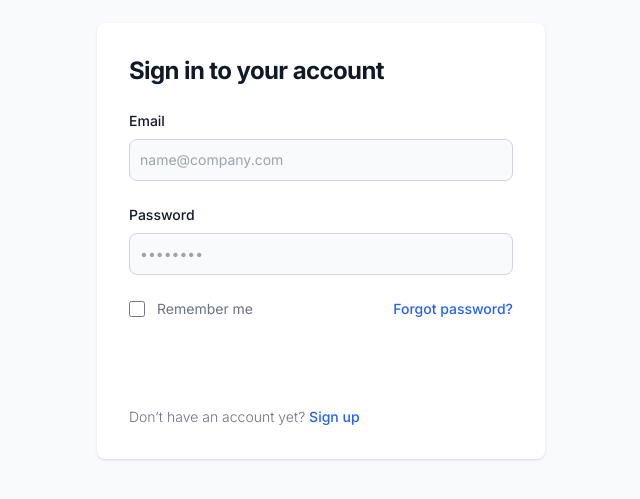
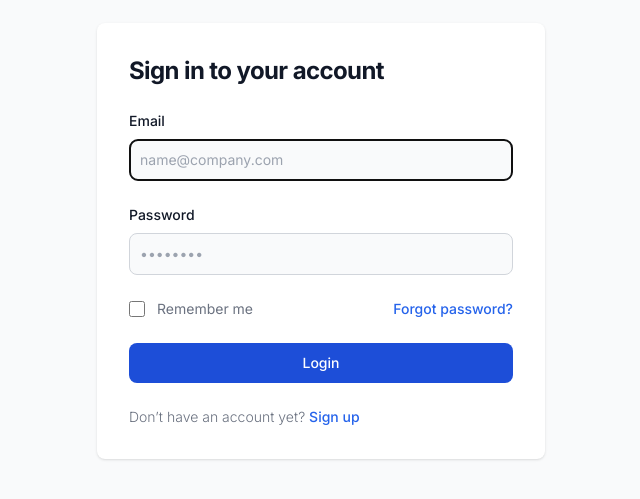
Before and after one commit to chukwuma619/realtime-chat-supabase-nextjs, a Next.js app: page /auth/login in a window 1280 px wide. Shown: the part 159-658 px from the top of the page, without its empty margins (319-959 px from the left). Built offline with nearby package versions, Linux system fonts and the light colour scheme.

Commit message:
fixed context

```diff
--- a/src/app/auth/login/page.tsx
+++ b/src/app/auth/login/page.tsx
@@ -3,7 +3,7 @@
 import Link from "next/link";
 import { useFormState, useFormStatus } from "react-dom";
 import { loginUser } from "@/actions/auth";
-import { AuthSubmitButton } from "@/ui/buttons";
+import { AuthSubmitButton } from "@/components/buttons";
 
 export default function LoginPage() {
     const [formState, formAction] = useFormState(loginUser, undefined);
@@ -23,11 +23,11 @@ export default function LoginPage() {
                             <form className="space-y-4 md:space-y-6" action={formAction}>
                                 <div>
                                     <label htmlFor="email" className="block mb-2 text-sm font-medium text-gray-900 dark:text-white">Email</label>
-                                    <input type="email" name="email" id="email" className="bg-gray-50 border border-gray-300 text-gray-900 sm:text-sm rounded-lg focus:ring-blue-600 focus:border-blue-600 block w-full p-2.5 dark:bg-gray-700 dark:border-gray-600 dark:placeholder-gray-400 dark:text-white dark:focus:ring-blue-500 dark:focus:border-blue-500" placeholder="name@company.com" />
+                                    <input type="email" name="email" id="email" autoComplete="email" autoFocus className="bg-gray-50 border border-gray-300 text-gray-900 sm:text-sm rounded-lg focus:ring-blue-600 focus:border-blue-600 block w-full p-2.5 dark:bg-gray-700 dark:border-gray-600 dark:placeholder-gray-400 dark:text-white dark:focus:ring-blue-500 dark:focus:border-blue-500" placeholder="name@company.com" />
                                 </div>
                                 <div>
                                     <label htmlFor="password" className="block mb-2 text-sm font-medium text-gray-900 dark:text-white">Password</label>
-                                    <input type="password" name="password" id="password" placeholder="••••••••" className="bg-gray-50 border border-gray-300 text-gray-900 sm:text-sm rounded-lg focus:ring-blue-600 focus:border-blue-600 block w-full p-2.5 dark:bg-gray-700 dark:border-gray-600 dark:placeholder-gray-400 dark:text-white dark:focus:ring-blue-500 dark:focus:border-blue-500" />
+                                    <input type="password" autoComplete="current-password" name="password" id="password" placeholder="••••••••" className="bg-gray-50 border border-gray-300 text-gray-900 sm:text-sm rounded-lg focus:ring-blue-600 focus:border-blue-600 block w-full p-2.5 dark:bg-gray-700 dark:border-gray-600 dark:placeholder-gray-400 dark:text-white dark:focus:ring-blue-500 dark:focus:border-blue-500" />
                                 </div>
                                 <div className="flex items-center justify-between">
                                     <div className="flex items-start">
--- a/src/app/auth/register/page.tsx
+++ b/src/app/auth/register/page.tsx
@@ -1,4 +1,7 @@
+'use client';
+
 import Link from "next/link"
+import { AuthSubmitButton } from "@/components/buttons"
 export default function registerPage() {
     return (
         <>
@@ -36,9 +39,9 @@ export default function registerPage() {
                                         </div>
                                     </div>
                                 </div>
-                                <button type="submit" className="w-full text-white bg-blue-600 hover:bg-blue-700 focus:ring-4 focus:outline-none focus:ring-blue-300 font-medium rounded-lg text-sm px-5 py-2.5 text-center dark:bg-blue-600 dark:hover:bg-blue-700 dark:focus:ring-blue-800">Create account</button>
+                                <AuthSubmitButton text="Create Account" />
                                 <p className="text-sm font-light text-gray-500 dark:text-gray-400">
-                                    Already have an account? <Link href="#" className="font-medium text-blue-600 hover:underline dark:text-blue-500">Sign in</Link>
+                                    Already have an account? <Link href="/auth/login" className="font-medium text-blue-600 hover:underline dark:text-blue-500">Sign in</Link>
                                 </p>
                             </form>
                         </div>
--- a/src/app/inbox/[username]/page.tsx
+++ b/src/app/inbox/[username]/page.tsx
@@ -1,12 +1,10 @@
-import Threads from "@/ui/threads";
+import Threads from "@/components/threads";
 import { getAllMessages } from "@/actions/message";
 import { fetchUserProfile, fetchUserDetails } from "@/actions/profile";
 
 
 
 export default async function MessagePage({ params }: { params: { user_id: string } }) {
-    const userProfile = await fetchUserProfile()
-    console.log(userProfile);
 
     const userDetails = await fetchUserDetails(params.user_id)
     console.log(userDetails);
@@ -14,5 +12,5 @@ export default async function MessagePage({ params }: { params: { user_id: strin
     const messages = await getAllMessages(params.user_id)
     console.log(messages);
 
-    return <Threads messages={messages} user_profile={userProfile} user_details={userDetails} />
+    return <Threads messages={messages}  user_details={userDetails} />
 }
--- /dev/null
+++ b/src/components/buttons.tsx
@@ -0,0 +1,24 @@
+import { useFormStatus } from "react-dom";
+
+export function AuthSubmitButton({ text }: { text: string }) {
+    const status = useFormStatus();
+    return (
+        <button
+            type="submit"
+            disabled={status.pending}
+            className="w-full text-white bg-blue-700 hover:bg-blue-600 focus:ring-4 focus:outline-none  focus:ring-blue-300 font-medium rounded-lg text-sm px-5 py-2.5 text-center disabled:bg-blue-300 dark:bg-blue-600 dark:hover:bg-blue-700 dark:focus:ring-blue-800"
+        >
+            {text}
+        </button>
+    );
+}
+
+
+export function SendMessageButton({ children }: { children: React.ReactNode }) {
+    const status = useFormStatus();
+    return (
+        <button type="submit" title="send" className="absolute right-0 top-1/4 p-1">
+            {children}
+        </button>
+    );
+}
--- a/src/ui/threads.tsx
+++ b/src/components/threads.tsx
@@ -8,15 +8,18 @@ import { createBrowserClient, } from "@supabase/ssr";
 import { User } from "@supabase/supabase-js";
 import { useEffect, useState, useRef, useOptimistic } from "react";
 import { useFormState } from "react-dom";
-import { SendMessageButton } from "@/ui/buttons";
+import { SendMessageButton } from "@/components/buttons";
 
 import { deliverMessage } from "@/actions/message";
+import { useProfile } from "@/contexts/ProfileProvider";
 type messageType = Database['public']['Tables']['messages']['Row']
 
 type userProfileType = Database['public']['Tables']['profiles']['Row']
 
 
-export default function Threads({ messages, user_profile, user_details }: { messages: messageType[] | null, user_profile: userProfileType | null, user_details: userProfileType | null, }) {
+export default function Threads({ messages, user_details }: { messages: messageType[] | null, user_details: userProfileType | null, }) {
+    const user = useProfile()
+    console.log(user);
 
     const [allMessages, setAllMessages] = useState<messageType[] | null>([])
     useEffect(() => {
@@ -28,7 +31,7 @@ export default function Threads({ messages, user_profile, user_details }: { mess
         process.env.NEXT_PUBLIC_SUPABASE_ANON_KEY!,)
     useEffect(() => {
 
-        const channels = supabase.channel('custom-insert-channel')
+        const channels = supabase.channel('chat-channel')
             .on(
                 'postgres_changes',
                 { event: 'INSERT', schema: 'public', table: 'messages', },
@@ -59,7 +62,7 @@ export default function Threads({ messages, user_profile, user_details }: { mess
                     </div>
 
                     <div className="flex flex-col">
-                        <h5 className="text-gray-900 font-medium text-base">{user_details?.last_name} {user_details?.first_name}</h5>
+                        <h5 className="text-gray-900 font-medium text-base">{user?.last_name} {user?.first_name}</h5>
                         <div className="flex gap-x-1 mt-0.5 text-green-500 text-xs items-center flex-1">
                             <GoDotFill />
                             <span>Online</span>
@@ -80,7 +83,7 @@ export default function Threads({ messages, user_profile, user_details }: { mess
             </nav>
             <div className="flex flex-col gap-y-4 p-4 max-h-[77vh] overflow-y-scroll">
                 {allMessages?.map((message) => {
-                    const isSender = message.sender_id === user_profile?.user_id
+                    const isSender = message.sender_id === user?.user_id
                     return (
 
                         <div key={message.id} className={`w-full flex gap-x-2.5 ${isSender ? 'flex-row-reverse' : 'flex-row'} `}>
@@ -95,7 +98,7 @@ export default function Threads({ messages, user_profile, user_details }: { mess
                             </div>
                             <div>
                                 <div className={`flex gap-x-1.5 ${isSender ? 'justify-end' : 'justify-start'}`}>
-                                    <h6 className="text-gray-900 font-medium text-sm">{isSender ? `${user_profile?.first_name} ${user_profile?.last_name}` : `${user_details?.first_name} ${user_details?.last_name}`}</h6>
+                                    <h6 className="text-gray-900 font-medium text-sm">{isSender ? `${user?.first_name} ${user?.last_name}` : `${user_details?.first_name} ${user_details?.last_name}`}</h6>
                                     <p className="texxt-gray-500 text-sm">11:46</p>
                                 </div>
                                 <div className={`p-4 bg-gray-100 mt-1 ${isSender ? 'mt-1 rounded-tl-[20px]' : 'rounded-tr-[20px]'} rounded-br-[20px]  rounded-bl-[20px] max-w-xs`}>
--- a/src/contexts/ProfileProvider.tsx
+++ b/src/contexts/ProfileProvider.tsx
@@ -4,12 +4,14 @@ import { useContext, useReducer, useEffect, useState } from "react";
 import { profileType, actionType } from "@/types/profileContext.types";
 import { ProfileContext, ProfileDispatchContext } from "./ProfileContext";
 
+
+const initialState = localStorage.getItem("profile");
+const parsedProfile: profileType | null = initialState ? JSON.parse(initialState) : null;
+
 export function ProfileProvider({ children }: { children: React.ReactNode }) {
-    const [profile, dispatch] = useReducer(profileReducer, null)
+    const [profile, dispatch] = useReducer(profileReducer, parsedProfile)
 
     useEffect(() => {
-        const initialState = localStorage.getItem("profile");
-        const parsedProfile = initialState ? JSON.parse(initialState) : null;
         localStorage.setItem("profile", JSON.stringify(parsedProfile || profile));
     }, [profile]);
 
--- a/src/ui/buttons.tsx
+++ /dev/null
@@ -1,17 +0,0 @@
-import { useFormStatus } from "react-dom";
-
-export function AuthSubmitButton({ text }: { text: string }) {
-    const status = useFormStatus();
-    return <button type="submit" disabled={status.pending} className="w-full text-white bg-blue-700 hover:bg-blue-600 focus:ring-4 focus:outline-none disabled:bg-blue-300 focus:ring-blue-300 font-medium rounded-lg text-sm px-5 py-2.5 text-center dark:bg-blue-600 dark:hover:bg-blue-700 dark:focus:ring-blue-800">
-        {status.pending ? "Logining..." : "Login"}</button>
-
-}
-
-export function SendMessageButton({
-    children,
-}: {
-    children: React.ReactNode
-}) {
-    const status = useFormStatus();
-    return <button type="submit" title="send" className="absolute right-0 top-1/4 p-1">{children}</button>
-}
```
Also changed, not shown: src/middleware.ts (+5 -3 lines).
